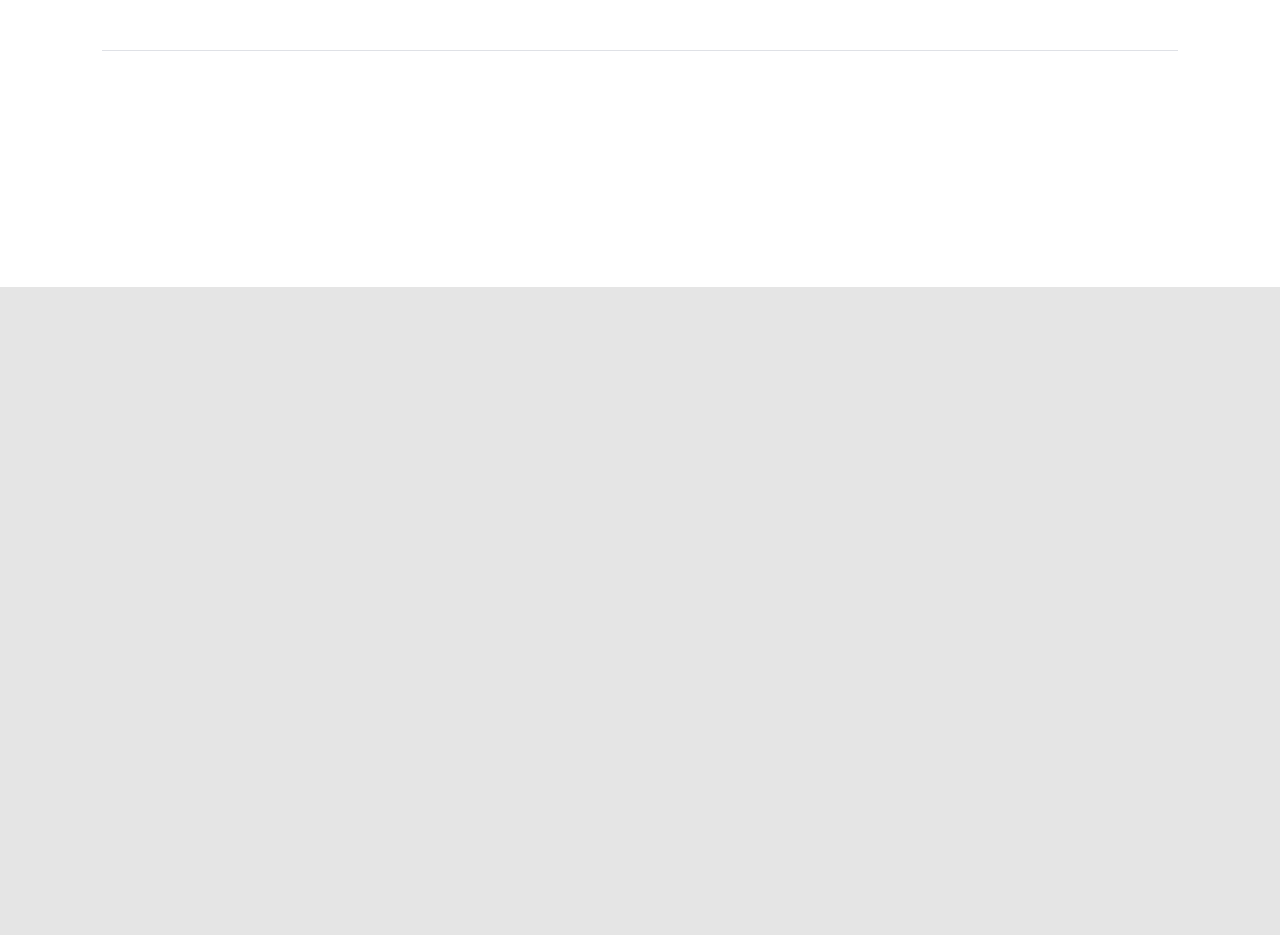
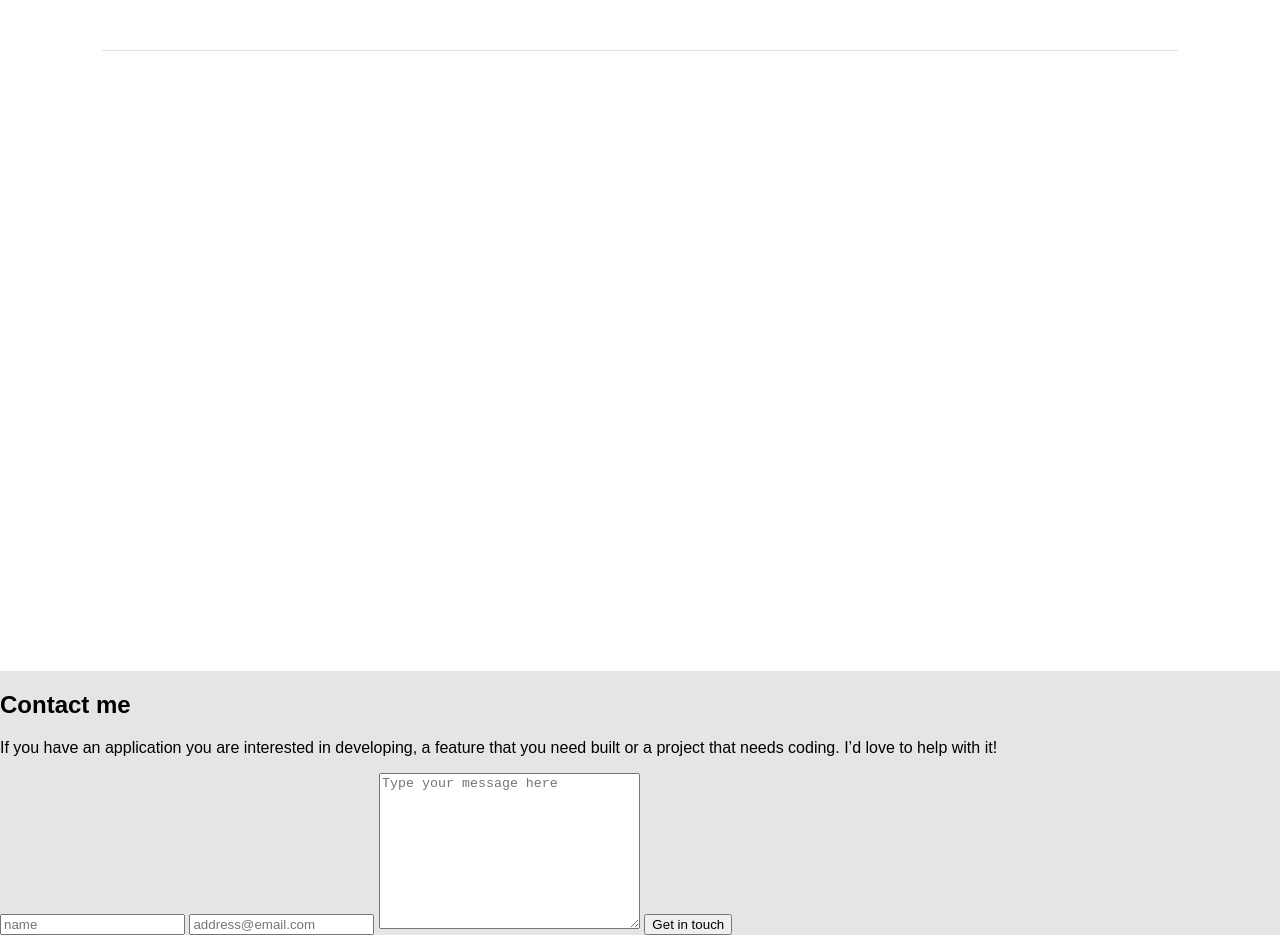
Before and after one commit to mj-e-boc/MJay-Portfolio, a website: page index.html in a window 1280 px wide. Shown: the part 7028-7963 px from the top of the page. Before the commit the page ends 7315 px from the top, so only its background shows below. Drawn offline with Linux system fonts and the light colour scheme.

Commit message:
add contactus section

```diff
--- a/index.html
+++ b/index.html
@@ -275,6 +275,29 @@
 
 
         </section>
+        <!-- contactus -->
+        <section id="contactme">
+          <div>
+            <h2 class="contactheader">
+              Contact me
+            </h2>
+
+              <p class="contactpara">
+                If you have an application you are interested in developing, a feature that you need built or a project that needs coding.
+  I’d love to help with it!
+              </p>
+
+
+          </div>
+          <form action="https://formspree.io/f/mbjezbqa" method="post">
+            <input type="text" id="name" required placeholder="name" maxlength="30">
+            <input type="email" id="email" required placeholder="address@email.com">
+            <textarea name="textarea" id="textmessage" cols="30" rows="10" maxlength="500" placeholder="Type your message here"></textarea>
+            <button type="submit">
+Get in touch
+            </button>
+          </form>
+        </section>
 
   </body>
 </html>
--- a/styles.css
+++ b/styles.css
@@ -202,7 +202,7 @@ button:active {
 
 .abtme {
   background-color: #fff;
-  padding: 10% 8%;
+  padding: 10% 8% 40% 8%;
   border-top-right-radius: 50px;
   margin-top: 110%;
 }
@@ -271,3 +271,5 @@ button:active {
   border-bottom: 1px solid  #dfe1e6;
   padding-bottom: 5%;
 }
+
+/* contact us */
```
Also changed, not shown: Images/background/contact form shapes-mobile@2x.png (added).
